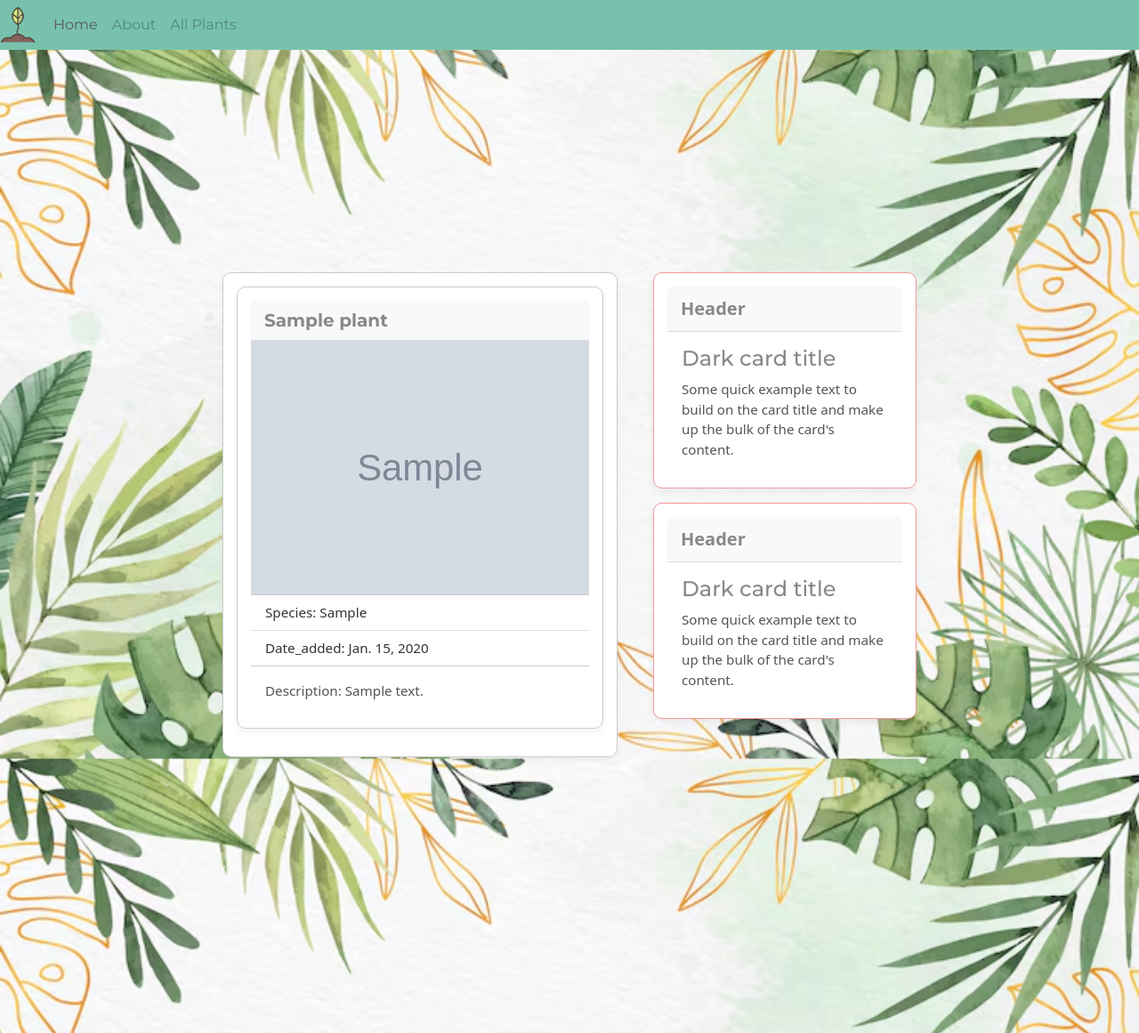
After one commit to Abdulla-ALheela/django-crud-app-lab, a Django app: page /plants/1/ in a window 1280 px wide. The commit adds this page. Shown: the whole page at 89% size. Run offline with Django 5.2, Linux system fonts and the light colour scheme; tables that the repository leaves empty hold one stand-in row (values such as "Sample post"); grey boxes marked "Sample" are stand-in pictures; some libraries are stand-ins or nearby versions.

Commit message:
added detail page for ech card in index page

```diff
--- /dev/null
+++ b/the_green_diary/main_app/static/css/plants/plant-detail.css
@@ -0,0 +1,69 @@
+
+.page-layout {
+    display: flex;
+    justify-content: space-between;
+    gap: 40px;
+    padding: 250px;
+    flex-wrap: wrap;
+}
+
+
+.left-column {
+    flex: 1.5;
+    min-width: 300px;
+}
+
+.right-column {
+    flex: 1;
+    min-width: 100px;
+}
+
+
+.card {
+    box-sizing: border-box;
+    border: 1px solid #ccc;
+    border-radius: 10px;
+    padding: 15px;
+    background-color: #fff;
+    box-shadow: 0 4px 8px rgba(0, 0, 0, 0.05);
+    transition: box-shadow 0.3s ease;
+    margin-bottom: 60px;
+    display: flex;
+    flex-direction: column;
+}
+
+.card:hover {
+    box-shadow: 0 6px 12px rgba(0, 0, 0, 0.1);
+}
+
+.card-header {
+    background-color: #f8f9fa;
+    border-bottom: 1px solid #ddd;
+    font-size: 1.25rem;
+    font-weight: bold;
+    padding: 10px 15px;
+    border-radius: 8px 8px 0 0;
+}
+
+.list-group-item {
+    font-size: 0.95rem;
+    color: #333;
+}
+
+.card-text {
+    font-size: 0.95rem;
+    color: #555;
+}
+
+
+.left-column .card img {
+    max-height: 300px;
+    object-fit: cover;
+    width: 100%;
+}
+
+
+.right-column .card {
+    margin-bottom: 20px;
+    width: 100%;
+}
--- a/the_green_diary/main_app/templates/base.html
+++ b/the_green_diary/main_app/templates/base.html
@@ -1,6 +1,5 @@
 {% load static %}
 {% load crispy_forms_tags %}
-
 
 <!DOCTYPE html>
 <html lang="en">
@@ -10,35 +9,33 @@
     <meta name="viewport" content="width=device-width, initial-scale=1.0" />
     <link rel="shortcut icon" type="image/png" href="{% static 'images/plant_2.svg' %}" />
     <title>Plant Collector</title>
-    <link rel="stylesheet" href="https://bootswatch.com/5/minty/bootstrap.min.css"/>
+    <link rel="stylesheet" href="https://bootswatch.com/5/minty/bootstrap.min.css" />
     <link rel="stylesheet" href="{% static 'css/base.css' %}" />
     {% block head %}
+
     {% endblock %}
   </head>
   <body>
     <header>
       <nav class="navbar navbar-expand-lg bg-primary" data-bs-theme="dark">
         <div class="header-logo-container">
-          <a href="/">
-            <img class="navbar-logo" src="{% static 'images/main_logo-removebg-preview.png' %}" alt="The Plant Collector Logo" />
-          </a>
+          <a href="/"><img class="navbar-logo" src="{% static 'images/main_logo-removebg-preview.png' %}" alt="The Plant Collector Logo" /></a>
         </div>
         <div class="container-fluid">
-          <button class="navbar-toggler" type="button" data-bs-toggle="collapse" data-bs-target="#navbarColor01" aria-controls="navbarColor01" aria-expanded="false" aria-label="Toggle navigation">
-            <span class="navbar-toggler-icon"></span>
-          </button>
+          <button class="navbar-toggler" type="button" data-bs-toggle="collapse" data-bs-target="#navbarColor01" aria-controls="navbarColor01" aria-expanded="false" aria-label="Toggle navigation"><span class="navbar-toggler-icon"></span></button>
           <div class="collapse navbar-collapse" id="navbarColor01">
             <ul class="navbar-nav me-auto">
               <li class="nav-item">
-                <a class="nav-link active" href="/">Home
+                <a class="nav-link active" href="/">
+                  Home
                   <span class="visually-hidden">(current)</span>
                 </a>
               </li>
               <li class="nav-item">
-                <a class="nav-link" href="/about">About</a>
+                <a class="nav-link" href="{% url 'about' %}">About</a>
               </li>
               <li class="nav-item">
-                <a class="nav-link" href="/plants">All Plants</a>
+                <a class="nav-link" href="{% url 'plant-index' %}">All Plants</a>
               </li>
             </ul>
           </div>
@@ -46,8 +43,9 @@
       </nav>
     </header>
     <main>
-     {% block content %}
-     {% endblock %}
-     </main>
+      {% block content %}
+
+      {% endblock %}
+    </main>
   </body>
 </html>
--- a/the_green_diary/main_app/templates/home.html
+++ b/the_green_diary/main_app/templates/home.html
@@ -1,8 +1,5 @@
 {% extends 'base.html' %} {% load static %} {% block head %}
-<link
-  rel="stylesheet"
-  href="{% static 'css/home.css' %}"
-/>
+  <link rel="stylesheet" href="{% static 'css/home.css' %}" />
 {% endblock %} {% block content %}
 
 {% endblock %}
--- /dev/null
+++ b/the_green_diary/main_app/templates/plants/detail.html
@@ -0,0 +1,43 @@
+{% extends 'base.html' %}
+{% load static %}
+{% block head %}
+  <link rel="stylesheet" href="{% static 'css/plants/plant-detail.css' %}" />
+{% endblock %}
+{% block content %}
+  <div class="page-layout">
+    <div class="left-column">
+      <div class="card-container">
+        <div class="card">
+          <div class="card mb-3">
+            <h3 class="card-header">{{ plant.name }}</h3>
+            <img src="{{ plant.image }}" alt="Your Image Description" class="d-block user-select-none" width="100%" height="100%" style="object-fit: cover;" />
+            <ul class="list-group list-group-flush">
+              <li class="list-group-item">Species: {{ plant.species }}</li>
+              <li class="list-group-item">Date_added: {{ plant.date_added }}</li>
+            </ul>
+            <div class="card-body">
+              <p class="card-text">Description: {{ plant.description }}</p>
+            </div>
+          </div>
+        </div>
+      </div>
+    </div>
+    <div class="right-column">
+      <div class="card border-dark mb-3" style="max-width: 20rem;">
+        <div class="card-header">Header</div>
+        <div class="card-body">
+          <h4 class="card-title">Dark card title</h4>
+          <p class="card-text">Some quick example text to build on the card title and make up the bulk of the card's content.</p>
+        </div>
+      </div>
+
+      <div class="card border-dark mb-3" style="max-width: 20rem;">
+        <div class="card-header">Header</div>
+        <div class="card-body">
+          <h4 class="card-title">Dark card title</h4>
+          <p class="card-text">Some quick example text to build on the card title and make up the bulk of the card's content.</p>
+        </div>
+      </div>
+    </div>
+  </div>
+{% endblock %}
--- a/the_green_diary/main_app/urls.py
+++ b/the_green_diary/main_app/urls.py
@@ -5,4 +5,5 @@ urlpatterns = [
   path('', views.home, name='home'),
   path('about/', views.about, name='about'),
   path('plants/', views.plant_index, name='plant-index'),
+   path('plants/<int:plant_id>/', views.plant_detail, name='plant-detail'),
 ]
--- a/the_green_diary/main_app/views.py
+++ b/the_green_diary/main_app/views.py
@@ -12,3 +12,7 @@ def about(request):
 def plant_index(request):
     plants = Plant.objects.all()
     return render(request, 'plants/index.html', {'plants': plants})
+
+def plant_detail(request, plant_id):
+    plant = Plant.objects.get(id=plant_id)
+    return render(request, 'plants/detail.html', {'plant': plant})
```
Also changed, not shown: the_green_diary/main_app/templates/about.html (+3 -5 lines), the_green_diary/main_app/templates/plants/index.html (+9 -18 lines).
